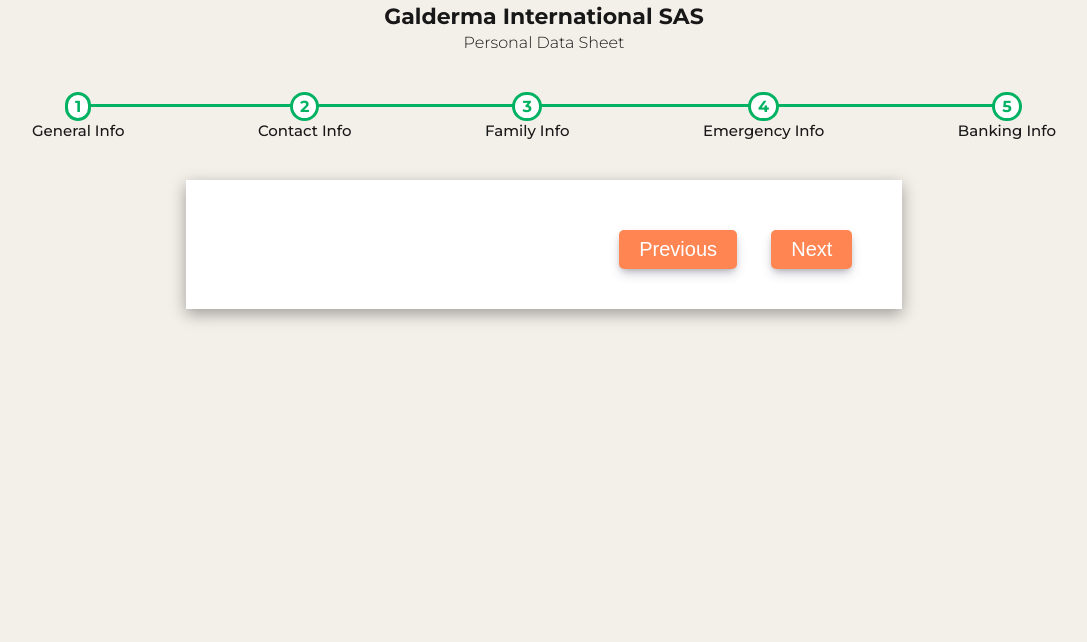
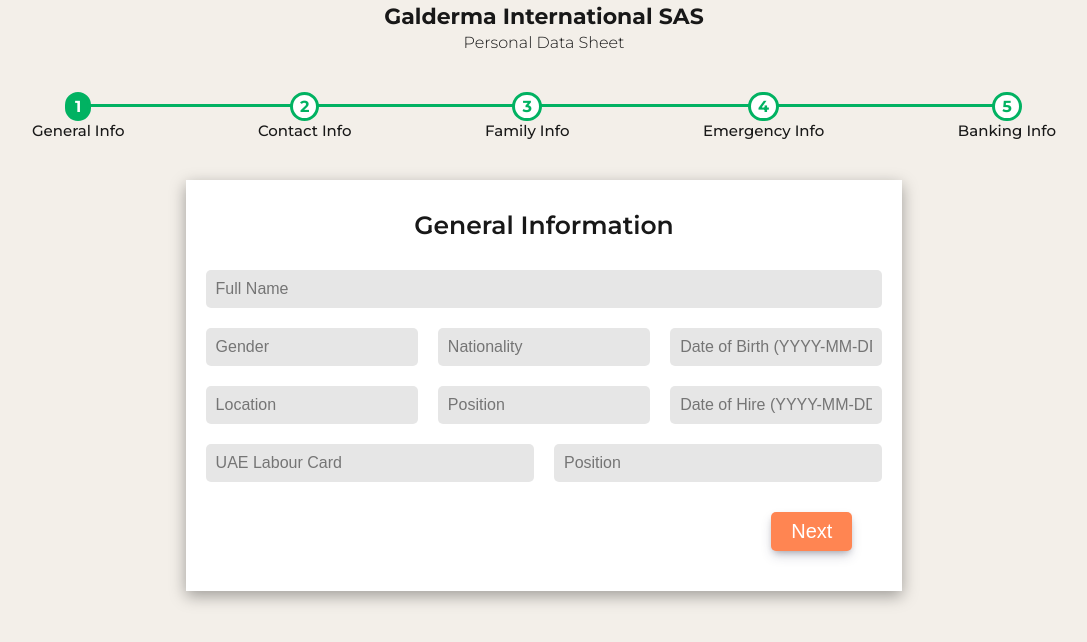
Before and after one commit to GateMent1/gt, a plain HTML site: page index.html in a window 1280 px wide. Shown: the whole page, without its empty margins (96-1183 px from the left). Drawn offline with Linux system fonts and the light colour scheme; files that its build step writes are made by us from their sources.

Commit message:
Update index.html

```diff
--- a/index.html
+++ b/index.html
@@ -9,9 +9,9 @@
   <title>Galderma</title>
 
   <!-- Linking CSS Style files -->
-  <link rel="stylesheet" href="./main/style-wizard.css">
+  <link rel="stylesheet" href="./style-wizard.css">
   <!-- Linking JS files -->
-  <script defer src="./main/index.js"></script>
+  <script defer src="./index.js"></script>
   <!-- Montserrat font -->
   <link rel="preconnect" href="https://fonts.gstatic.com">
   <link href="https://fonts.googleapis.com/css2?family=Montserrat:wght@100;200;300;400;500;600;700;800;900&display=swap" rel="stylesheet">
```
